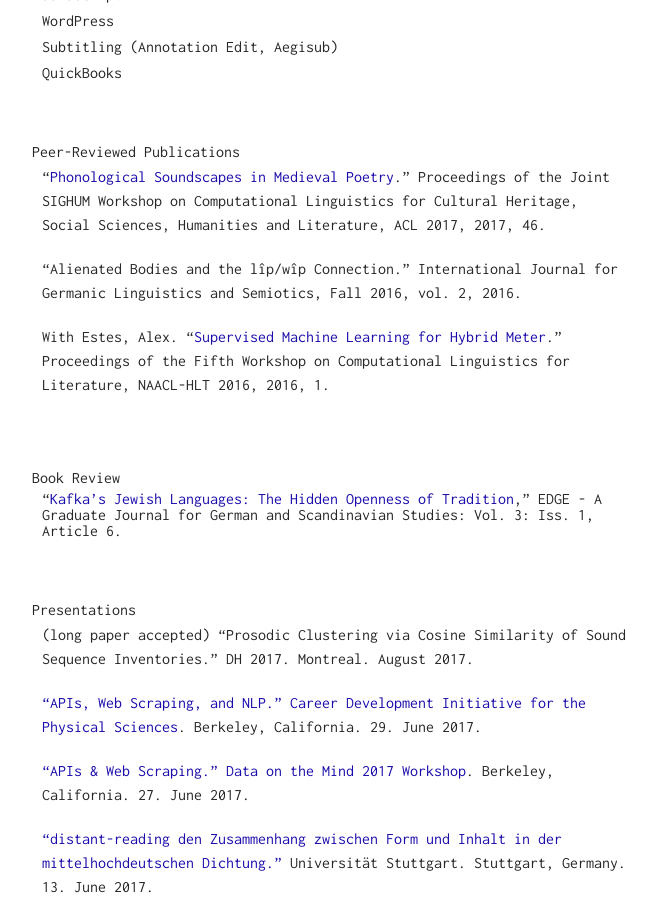
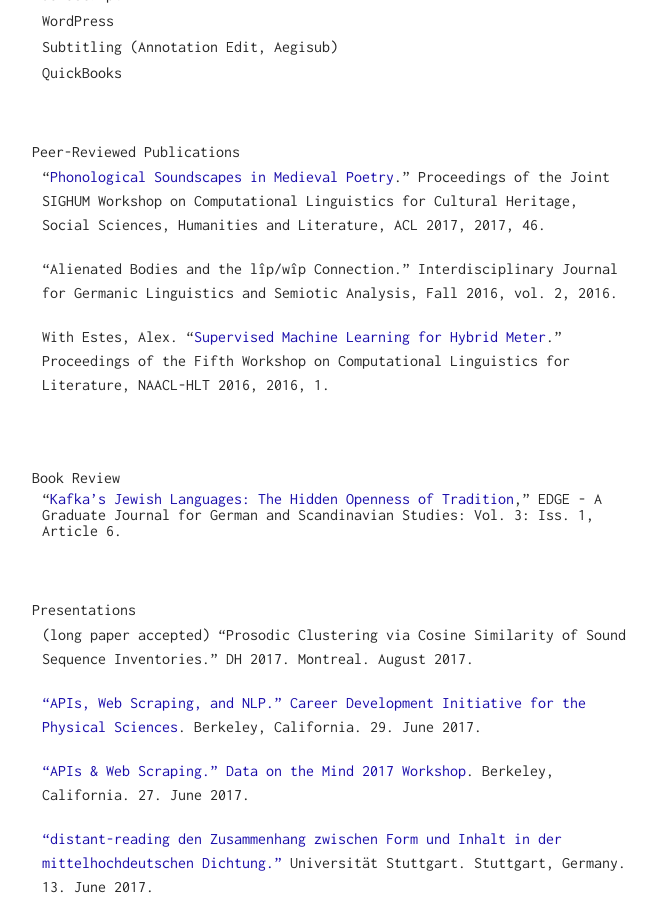
Before and after one commit to henchc/henchc.github.io, a Jekyll site: the page built from cv/index.md, in a window 1280 px wide and 900 px high, scrolled down 2756 px. Shown: the whole window, without its empty margins (308-965 px from the left). Built offline with Jekyll 4.4.1, drawn with Linux system fonts in a browser that asks for light colours; our own code applies the rules of GitHub Pages for plain Markdown files.

Commit message:
fix eror

```diff
--- a/cv/index.md
+++ b/cv/index.md
@@ -126,7 +126,7 @@ Massachusetts Amherst -- September 2012 - May 2013
 - “[Phonological Soundscapes in Medieval Poetry](http://aclweb.org/anthology/W17-2207).”
 Proceedings of the Joint SIGHUM Workshop on Computational Linguistics for Cultural Heritage, Social Sciences, Humanities and Literature, ACL 2017, 2017, 46.
 
-- "Alienated Bodies and the lîp/wîp Connection." International Journal for Germanic Linguistics and Semiotics, Fall 2016, vol. 2, 2016.
+- "Alienated Bodies and the lîp/wîp Connection." Interdisciplinary Journal for Germanic Linguistics and Semiotic Analysis, Fall 2016, vol. 2, 2016.
 
 - With Estes, Alex. “[Supervised Machine Learning for Hybrid Meter](http://www.aclweb.org/anthology/W/W16/W16-0201.pdf).”
 Proceedings of the Fifth Workshop on Computational Linguistics for Literature, NAACL-HLT 2016, 2016, 1.
```
